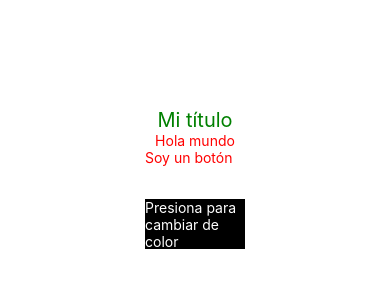
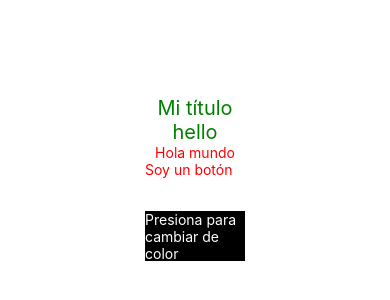
Before and after one commit to MaarioSevilla/Parts, a React Native app: screen / in a window 390 px wide. Shown: the part 244-544 px from the top of the page. Built offline with nearby package versions, Linux system fonts and the light colour scheme.

Commit message:
comiit test

```diff
--- a/App.js
+++ b/App.js
@@ -8,6 +8,7 @@ function App() {
   return (
     <View style={styles.main}>
       <Title text="Mi título" />
+      <Title text="hello" />
       <Text style={styles.title}>Hola mundo</Text>
       <Button />
       <Color />
```
